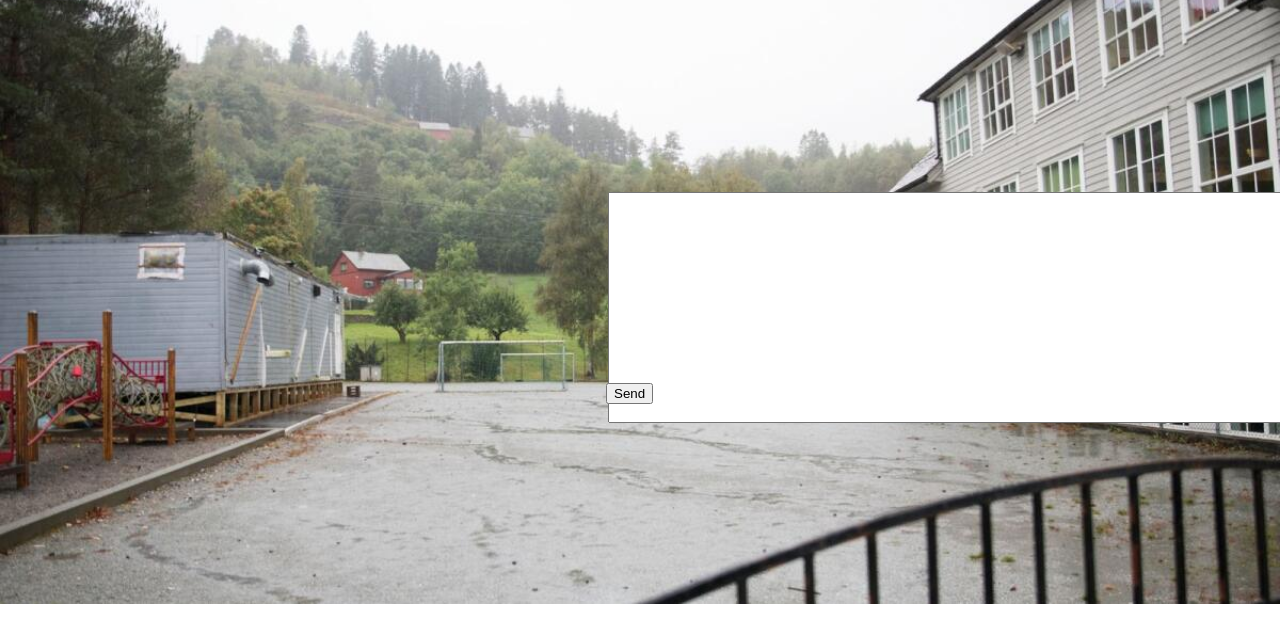
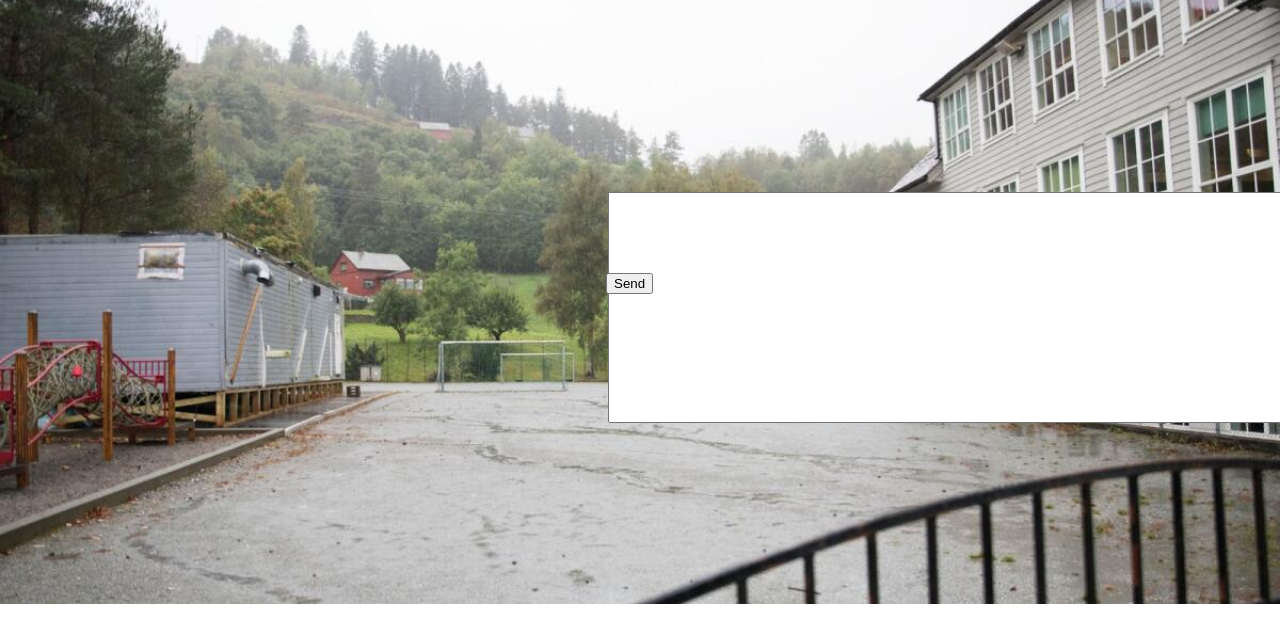
Before and after one commit to CodingOrangutang0/submission-system, a plain HTML site: page index.html in a window 1280 px wide. Shown: the part 116-758 px from the top of the page. Drawn offline with Linux system fonts and the light colour scheme.

Commit message:
Update style.css

```diff
--- a/style.css
+++ b/style.css
@@ -1,7 +1,7 @@
 input {
     position: absolute;
     left: 606px;
-    bottom: 280px;
+    bottom: 390px;
 }
 body {
     background-image: url("background.jpg");
```
